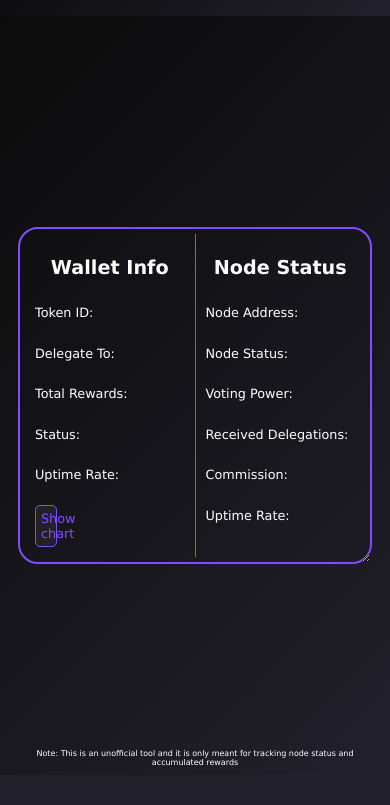
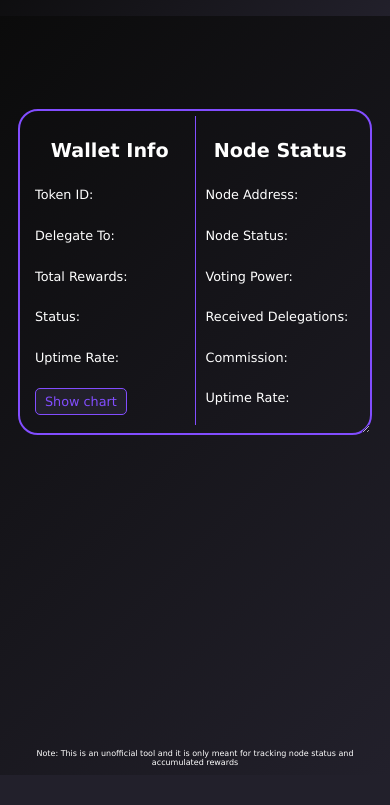
Before and after one commit to amank3125/Carv, a plain HTML site: page index.html in a window 390 px wide. Shown: the part 65-870 px from the top of the page. Drawn offline with nearby package versions, Linux system fonts and the light colour scheme; no server answers.

Commit message:
fixed ui for mobile

```diff
--- a/style.css
+++ b/style.css
@@ -319,6 +319,14 @@
   .flexboxDiv h1 {
     font-size: 1.2em;
   }
+  .toggleChart {
+    margin-top: 10px;
+    width: calc(var(--width)/1.7);
+  }
+  .chartDiv{
+    grid-area:disclaimer;
+    padding-block: 10px;
+  }
   .resultContainer{
     height: 100%;
   }
```
